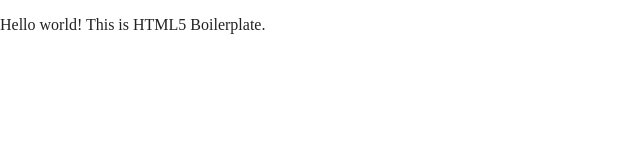
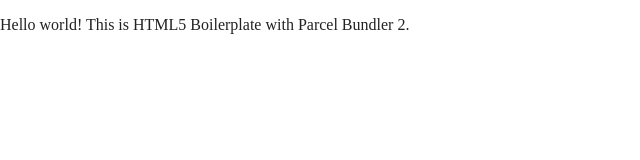
Before and after one commit to muneebbug/html5-parcel2-boilerplate, a website built with Parcel: page index.html in a window 1280 px wide. Shown: the whole page, without its empty margins (0-640 px from the left). Built offline with nearby package versions, Linux system fonts and the light colour scheme.

Commit message:
finalize first deployment

```diff
--- a/index.html
+++ b/index.html
@@ -25,12 +25,11 @@
 <body>
 
   <!-- Add your site or application content here -->
-  <p>Hello world! This is HTML5 Boilerplate.</p>
+  <p>Hello world! This is HTML5 Boilerplate with Parcel Bundler 2.</p>
   <script src="js/vendor/modernizr-3.11.2.min.js"></script>
   <script src="js/plugins.js"></script>
   <script src="js/main.js"></script>
 
-  <!-- Google Analytics: change UA-XXXXX-Y to be your site's ID. -->
 
 </body>
 
```
Also changed, not shown: README.md, favicon.ico, tile-wide.png, tile.png.
